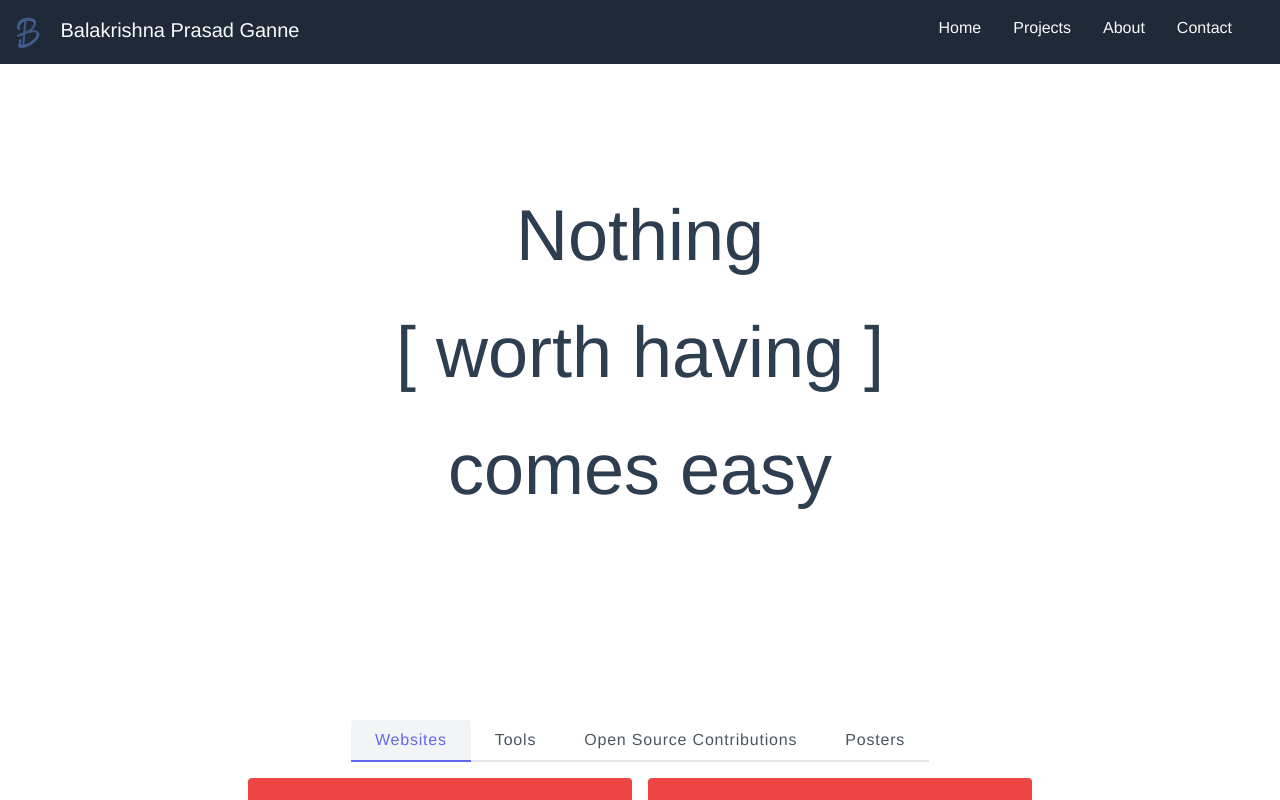
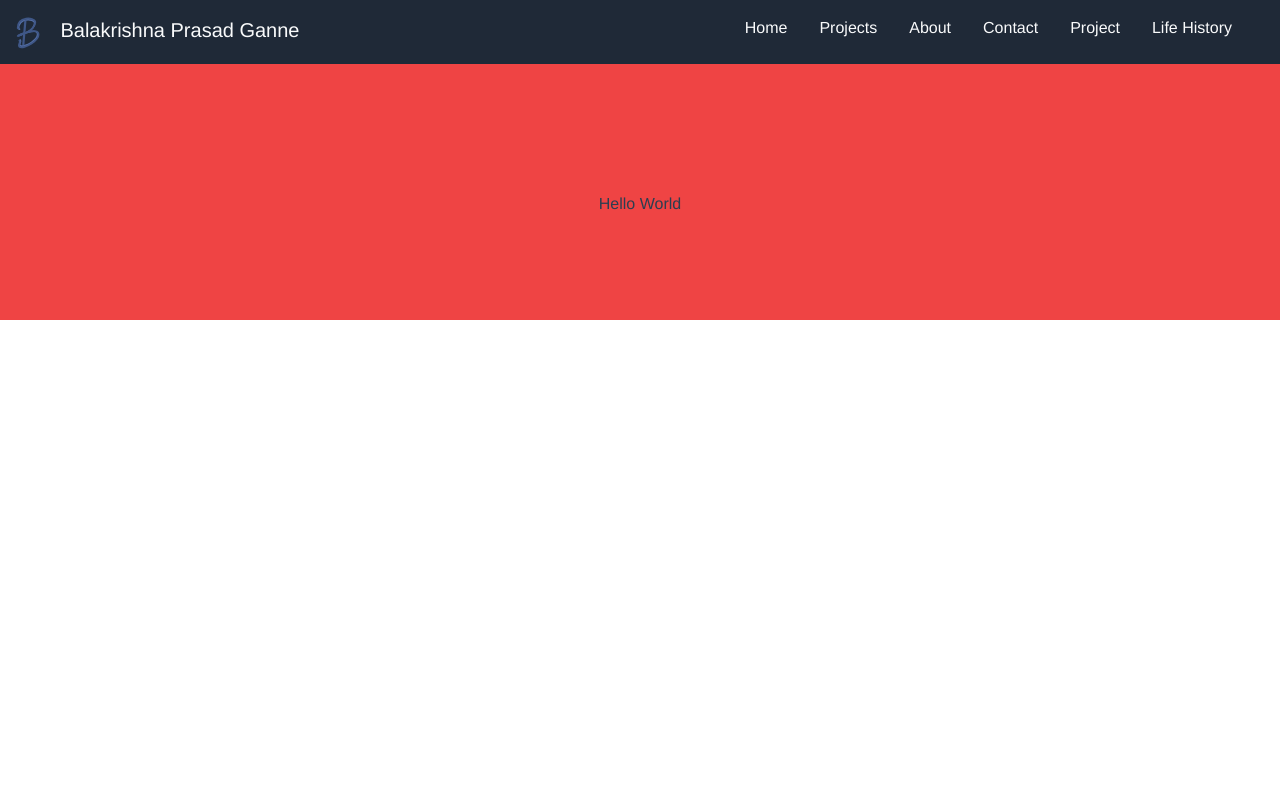
Before and after one commit to aayush420/aayush420.github.io, a Vue app: page /project in a window 1280 px wide. Built offline with nearby package versions, Linux system fonts and the light colour scheme.

Commit message:
added router

```diff
--- a/package.json
+++ b/package.json
@@ -5,10 +5,12 @@
     "dev": "vite",
     "build": "vite build",
     "serve": "vite preview",
+    "lint": "eslint --ext .js,.vue --ignore-path .gitignore --fix src",
     "deploy": "vite build && echo '' > dist/.gitignore && git add dist && git commit -m 'Prod build' && git push && git subtree push --prefix dist origin gh-pages && echo '*' > dist/.gitignore"
   },
   "dependencies": {
-    "vue": "latest"
+    "vue": "latest",
+    "vue-router": "^4"
   },
   "devDependencies": {
     "@vitejs/plugin-vue": "latest",
--- a/src/App.vue
+++ b/src/App.vue
@@ -1,29 +1,17 @@
 <template>
-<div id="app_internal">
   <Nav1></Nav1>
-  <!-- <img alt="Vue logo" src="./assets/logo.svg" /> -->
-  <!-- <div class="bg-red-500 text-red-100">Hello from Tailwind again and again!!</div> -->
-  <div id="home" style="display: grid; height: 80vh; place-items: center">
-    <div class="md:leading-relaxed text-2xl md:text-7xl mt-16">
-      Nothing<br />[ worth having ]<br />comes easy
-    </div>
-  </div>
-  <Projects id="projects"></Projects>
-  <div id="about">About Me</div>
-  <Historypath id="history"></Historypath>
-  <div id="contact">My Contact Info</div>
-  <!-- <HelloWorld msg="Hello Vue 3 + Vite" /> -->
-</div>
+  <main class="pt-16">
+    <router-view></router-view>
+  </main>
 </template>
 
-<script setup>
-// import HelloWorld from './components/HelloWorld.vue'
+<script>
 import Nav1 from "./components/Nav.vue";
-import Projects from "./components/Projects.vue";
-import Historypath from "./components/Historypath.vue";
-
-// This starter template is using Vue 3 experimental <script setup> SFCs
-// Check out https://github.com/vuejs/rfcs/blob/script-setup-2/active-rfcs/0000-script-setup.md
+export default {
+  components: {
+    Nav1,
+  },
+};
 </script>
 
 <style>
@@ -35,13 +23,4 @@ import Historypath from "./components/Historypath.vue";
   color: #2c3e50;
   /* margin-top: 60px; */
 }
-#app_internal {
-  height: 100vh;
-  overflow-y: scroll;
-  scroll-snap-type: y mandatory;
-  scroll-behavior: smooth;
-}
-#home, #projects, #about, #history, #contact {
-  scroll-snap-align: start;
-}
 </style>
--- a/src/components/Nav.vue
+++ b/src/components/Nav.vue
@@ -1,13 +1,18 @@
 <template>
   <header class="h-16 header fixed w-full bg-gray-800 text-gray-50 pt-4 p-2">
     <div class="wrap">
-      <div class="h-8 inline absolute left-0 logo"><a href="#"><img src="../assets/logo.svg" class="h-full inline-block px-4" /> <span class="text-xl hidden md:inline-block">Balakrishna Prasad Ganne</span></a></div>
+      <div class="h-8 inline absolute left-0 logo">
+        <a href="#"><img src="../assets/logo.svg" class="h-full inline-block px-4" /> <span class="text-xl hidden md:inline-block">Balakrishna Prasad Ganne</span></a>
+      </div>
 
       <a class="h-8 inline-block md:hidden" id="menu-icon" @click="hidden = !hidden">&#9776; Menu</a>
 
       <nav class="navbar md:absolute md:right-0 bg-gray-800 md:mr-8">
         <ul class="menu flex flex-col md:flex-row" v-show="!hidden">
+          <router-link class="h-8 px-2 mx-2" :to="{ name: 'Home' }">Home</router-link>
           <li class="h-8 px-2 mx-2" v-for="i in links" :key="i.link"><a class="" :href="i.link" v-text="i.text"></a></li>
+          <router-link class="h-8 px-2 mx-2" :to="{ name: 'Project' }">Project</router-link>
+          <router-link class="h-8 px-2 mx-2" :to="{ name: 'HistoryPath' }">Life History</router-link>
         </ul>
       </nav>
     </div>
@@ -16,16 +21,15 @@
 
 <script>
 export default {
-    data() {
-        return {
-            links: [
-                {text:"Home", link:"#home"},
-                {text:"Projects", link:"#projects"},
-                {text:"About", link:"#about"},
-                {text:"Contact", link:"#contact"}
-            ],
-            hidden: false
-        }
-    }
-}
+  data() {
+    return {
+      links: [
+        { text: "Projects", link: "#projects" },
+        { text: "About", link: "#about" },
+        { text: "Contact", link: "#contact" },
+      ],
+      hidden: false,
+    };
+  },
+};
 </script>
--- /dev/null
+++ b/src/components/Project.vue
@@ -0,0 +1,12 @@
+<template>
+  <div class="h-64 bg-red-500 pt-32">Hello World</div>
+</template>
+
+<script>
+export default {
+  props: ["type", "title", "description", "image", "link"],
+};
+</script>
+
+<style>
+</style>
--- a/src/components/Projects.vue
+++ b/src/components/Projects.vue
@@ -3,7 +3,15 @@
     <!-- <h2 class="text-2xl">Projects</h2> -->
     <div class="container px-5 py-4 mx-auto flex flex-wrap flex-col">
       <div class="flex mx-auto flex-wrap mb-4">
-          <a v-for="i in tabs" :key="i.link" :class="`cursor-pointer sm:px-6 py-3 w-1/2 sm:w-auto justify-center sm:justify-start border-b-2 title-font font-medium inline-flex items-center leading-none tracking-wider ${currentTab == i.value ? 'bg-gray-100 border-indigo-500 text-indigo-500 rounded-t' : ' border-gray-200 hover:text-gray-900'}`" v-text="i.text" @click="currentTab = i.value"></a>
+        <a
+          v-for="i in tabs"
+          :key="i.link"
+          :class="`cursor-pointer sm:px-6 py-3 w-1/2 sm:w-auto justify-center sm:justify-start border-b-2 title-font font-medium inline-flex items-center leading-none tracking-wider ${
+            currentTab == i.value ? 'bg-gray-100 border-indigo-500 text-indigo-500 rounded-t' : ' border-gray-200 hover:text-gray-900'
+          }`"
+          v-text="i.text"
+          @click="currentTab = i.value"
+        ></a>
       </div>
       <div class="container text-xl pt-8" v-if="!projects[currentTab].length">
         No public projects under the category yet!!
@@ -14,8 +22,7 @@
       <div class="container flex flex-wrap justify-center items-center items-stretch gap-4" v-else>
         <div class="max-w-sm flex-col rounded overflow-hidden shadow-lg w-full sm:w-1/3" v-for="i in projects[currentTab]" :key="currentTab + i.title">
           <div :class="`h-48 ${currentTab == 'posters' ? 'white' : 'bg-red-500'} central-grid`">
-
-              <img class="" :src="i.image" :alt="i.title" :style="`max-height: ${currentTab == 'posters'? '12rem;height:12' : 6}rem;`">
+            <img class="" :src="i.image" :alt="i.title" :style="`max-height: ${currentTab == 'posters' ? '12rem;height:12' : 6}rem;`" />
           </div>
           <div class="px-6 py-4">
             <div class="font-bold text-xl mb-2" v-text="i.title"></div>
@@ -43,37 +50,79 @@ export default {
     return {
       currentTab: "websites",
       tabs: [
-                {text: "Websites", value: "websites"},
-                {text: "Tools", value: "tools"},
-                {text: "Open Source Contributions", value: "openSource"},
-                {text: "Posters", value: "posters"}
+        { text: "Websites", value: "websites" },
+        { text: "Tools", value: "tools" },
+        { text: "Open Source Contributions", value: "openSource" },
+        { text: "Posters", value: "posters" },
       ],
       projects: {
         websites: [
-                {title: "My Portfolio", description: "This very own website with API from Google AppEngine and frontend from GitHub Pages", image: MyLogo},
-                {title: "Global Avionics", description: "A super cool portfolio website for an aviation company Global Avionics.", image: GaLogo},
+          {
+            title: "My Portfolio",
+            description: "This very own website with API from Google AppEngine and frontend from GitHub Pages",
+            image: MyLogo,
+          },
+          {
+            title: "Global Avionics",
+            description: "A super cool portfolio website for an aviation company Global Avionics.",
+            image: GaLogo,
+          },
         ],
         tools: [
-                {title: "4 Pics 1 Word Solver", description: "A simple python script built to solve 4Pics1Word game puzzles", image: Pic1Word},
-                {title: "Sudoku Solver", description: "A simple python script built to solve given Sudoku puzzles", image: MyLogo}
+          {
+            title: "4 Pics 1 Word Solver",
+            description: "A simple python script built to solve 4Pics1Word game puzzles",
+            image: Pic1Word,
+          },
+          {
+            title: "Sudoku Solver",
+            description: "A simple python script built to solve given Sudoku puzzles",
+            image: MyLogo,
+          },
         ],
         openSource: [
           // {title: "Global Avionics", description: "A super cool portfolio website for the aviation company Global Avionics.", image: GaLogo}
-                { title: "FyneBuilder", description: "A Golang GUI application absed on Fyne to help devs in building UIs", image: MyLogo}
+          {
+            title: "FyneBuilder",
+            description: "A Golang GUI application absed on Fyne to help devs in building UIs",
+            image: MyLogo,
+          },
         ],
         posters: [
-                {title:'Banner on Cultural Night', description:'Banner for Cultural Eve', image: Poster1},
-                {title:'Welcome Poster', description:'Banner for welcoming outsiders', image: Poster2},
-                {title:'Certificate', description:'Merit cum Participation Certificate for encouraging the participants and the Winners', image: Poster3},
-                {title:'CD Sovenier', description:'Sovenier CD Cover designed for distribution over the participants', image: Poster4},
-                {title:'Inaguration Poster', description:'Inaguration Banner that was displayed in the Inaguration ceremony of the great Technical Fest Scintillace, 2016', image: Poster5},
-                {title:'Sponsors Banner', description:'Banner displaying the list of sponsors for the Technical Fest Scintillace, 2k16', image: Poster6},
-
-              ]
-            }
-
-        }
-    }
+          {
+            title: "Banner on Cultural Night",
+            description: "Banner for Cultural Eve",
+            image: Poster1,
+          },
+          {
+            title: "Welcome Poster",
+            description: "Banner for welcoming outsiders",
+            image: Poster2,
+          },
+          {
+            title: "Certificate",
+            description: "Merit cum Participation Certificate for encouraging the participants and the Winners",
+            image: Poster3,
+          },
+          {
+            title: "CD Sovenier",
+            description: "Sovenier CD Cover designed for distribution over the participants",
+            image: Poster4,
+          },
+          {
+            title: "Inaguration Poster",
+            description: "Inaguration Banner that was displayed in the Inaguration ceremony of the great Technical Fest Scintillace, 2016",
+            image: Poster5,
+          },
+          {
+            title: "Sponsors Banner",
+            description: "Banner displaying the list of sponsors for the Technical Fest Scintillace, 2k16",
+            image: Poster6,
+          },
+        ],
+      },
+    };
+  },
 };
 </script>
 
--- a/src/main.js
+++ b/src/main.js
@@ -1,5 +1,7 @@
 import { createApp } from 'vue'
 import App from './App.vue'
+import router from "./router/index"
 import './index.css'
 
-createApp(App).mount('#app')
+
+createApp(App).use(router).mount('#app')
--- /dev/null
+++ b/src/router/index.js
@@ -0,0 +1,27 @@
+import { createRouter, createWebHistory } from 'vue-router'
+import Home from '/src/views/Home.vue'
+import Project from '/src/components/Project.vue'
+import HistoryPath from '/src/views/HistoryPath.vue'
+const routes = [
+    {
+        path: '/',
+        name: 'Home',
+        component: Home,
+    },
+    {
+        path: '/project',
+        name: 'Project',
+        component: Project,
+    },
+    {
+        path: '/historypath',
+        name: 'HistoryPath',
+        component: HistoryPath,
+    }
+
+]
+const router = createRouter({
+    history: createWebHistory(),
+    routes,
+})
+export default router
--- /dev/null
+++ b/src/views/Home.vue
@@ -0,0 +1,41 @@
+<template>
+  <div id="app_internal">
+    <!-- <img alt="Vue logo" src="./assets/logo.svg" /> -->
+    <!-- <div class="bg-red-500 text-red-100">Hello from Tailwind again and again!!</div> -->
+    <div id="home" style="display: grid; place-items: center" class="mb-16">
+      <div class="md:leading-relaxed text-2xl md:text-7xl mt-16">Nothing<br />[ worth having ]<br />comes easy</div>
+    </div>
+    <Projects id="projects"></Projects>
+    <div id="about">About Me</div>
+    <div id="contact">My Contact Info</div>
+    <!-- <HelloWorld msg="Hello Vue 3 + Vite" /> -->
+  </div>
+</template>
+
+<script>
+// import HelloWorld from './components/HelloWorld.vue'
+import Projects from "../components/Projects.vue";
+export default {
+  components: {
+    Projects,
+  },
+};
+// This starter template is using Vue 3 experimental <script setup> SFCs
+// Check out https://github.com/vuejs/rfcs/blob/script-setup-2/active-rfcs/0000-script-setup.md
+</script>
+
+<style>
+#app_internal {
+  height: 100vh;
+  overflow-y: scroll;
+  scroll-snap-type: y mandatory;
+  scroll-behavior: smooth;
+}
+#home,
+#projects,
+#about,
+#history,
+#contact {
+  scroll-snap-align: start;
+}
+</style>
```
Also changed, not shown: .prettierrc.js, src/views/Historypath.vue (renamed from src/components/Historypath.vue), 1 other file (tests, documents, lock files or other folders). Lines whose indentation alone changed are shown as unchanged.
